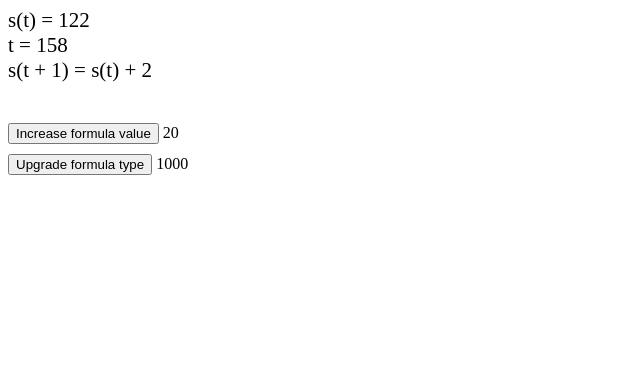
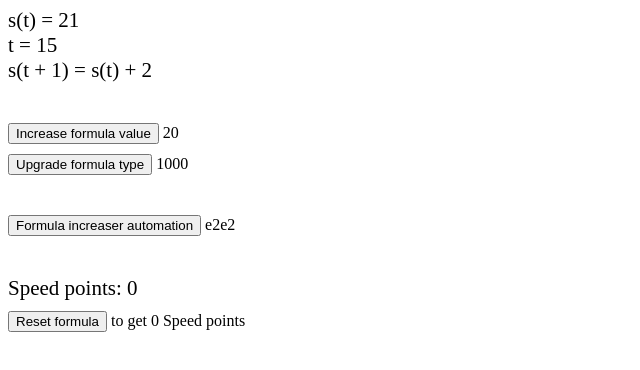
Before and after one commit to Gusarich/NumberFuck, a plain HTML site: page index.html in a window 1280 px wide. Both pictures are taken after a click on the button "Increase formula value". Shown: the whole page, without its empty margins (0-640 px from the left). Drawn offline with Linux system fonts and the light colour scheme.

Commit message:
Added alot of things

```diff
--- a/index.html
+++ b/index.html
@@ -10,9 +10,18 @@
             <span class="label">s(t + 1) = <span id="formula" class="number">s(t) + 1</span></span>
         </div>
 
-        <div class="upgrades">
+        <div class="ddiv upgrades">
             <div> <button onclick="increaseFormulaValue()">Increase formula value</button> <span id="upgradeCost1">10</span> </div>
             <div> <button onclick="upgradeFormulaType()">Upgrade formula type</button> <span id="upgradeCost2">1000</span> </div>
+        </div>
+
+        <div class="ddiv automations">
+            <div> <button onclick="upgradeFirstAutomation()">Formula increaser automation</button> <span id="automationCost1">e2e2</span> </div>
+        </div>
+
+        <div class="ddiv prestiges">
+            <span class="label">Speed points: <span id="speedPoints" class="number">0</span></span>
+            <div> <button onclick="firstPrestige()">Reset formula</button> <span id="firstPrestigeReward">to get 0</span> Speed points</div>
         </div>
 
         <script src="js/ExpantaNum.js"></script>
--- a/js/functions.js
+++ b/js/functions.js
@@ -1,12 +1,12 @@
 function normalize (value) {
     if (value.lt('1e6')) {
-        return value.toFixed(0);
+        return value.floor().toFixed(0);
     }
-    if (value.lt('e1e6')) {
+    if (value.lt('e2e1')) {
         return value.toExponential(0).replace('+', '');
     }
     if (value.lt('eeeee1')) {
-        return value.toFixed(0);
+        return value.toFixed(1);
     }
     let v = value.toHyperE();
     if (v.includes('.')) {
@@ -16,18 +16,35 @@ function normalize (value) {
     return v;
 }
 
+function smlog (value, min) {
+    var val = value.log(10).log(10);
+    val = val.minus(min);
+    if (val.isneg()) {
+        return new ExpantaNum('0');
+    }
+    return val;
+}
+
 function tick () {
     time = time.plus(1);
 
     if (formula.type == 1) {
-        score = score.plus(formula.value);
+        score = score.plus(formula.value.pow(points.speed.plus(1)));
     }
     else if (formula.type == 2) {
-        score = score.times(formula.value);
+        score = score.times(formula.value.pow(points.speed.plus(1)));
     }
     else if (formula.type == 3) {
-        score = score.pow(formula.value);
+        score = score.pow(formula.value.pow(points.speed.plus(1)));
     }
+
+    for (let i = 0; i < automations.length; i += 1) {
+        if (automations[i].bulk.neq(0)) {
+            increaseFormulaValue();
+        }
+    }
+
+    document.getElementById('firstPrestigeReward').innerText = 'to get ' + normalize(smlog(score, 3));
 
     document.getElementById('time').innerText = normalize(time);
     document.getElementById('score').innerText = normalize(score);
@@ -35,20 +52,28 @@ function tick () {
 
 function increaseFormulaValue () {
     if (score.gte(upgrades[0].cost)) {
-        score = score.div(upgrades[0].cost);
-        upgrades[0].cost = upgrades[0].cost.times(2);
         upgrades[0].done = upgrades[0].done.plus(1);
         formula.value = formula.value.plus(1);
 
-        document.getElementById('score').innerText = normalize(score);
+        if (formula.type == 1) {
+            upgrades[0].cost = upgrades[0].cost.times(2);
+            document.getElementById('formula').innerText = 's(t) ' + '+ ' + normalize(formula.value.pow(points.speed.plus(1)));
+        }
+        else if (formula.type == 2) {
+            upgrades[0].cost = upgrades[0].cost.pow(2);
+            document.getElementById('formula').innerText = 's(t) ' + '* ' + normalize(formula.value.pow(points.speed.plus(1)));
+        }
+        else if (formula.type == 3) {
+            upgrades[0].cost = upgrades[0].cost.pow(upgrades[0].done.pow(2));
+            document.getElementById('formula').innerText = 's(t) ' + '^ ' + normalize(formula.value.pow(points.speed.plus(1)));
+        }
+
         document.getElementById('upgradeCost1').innerText = normalize(upgrades[0].cost);
-        document.getElementById('formula').innerText = 's(t) ' + '+ ' + normalize(formula.value);
     }
 }
 
 function upgradeFormulaType () {
     if (score.gte(upgrades[1].cost)) {
-        score = score.div(upgrades[1].cost);
         upgrades[1].done += 1;
         formula.type += 1;
 
@@ -62,7 +87,39 @@ function upgradeFormulaType () {
         }
 
         formula.value = new ExpantaNum('2');
-        document.getElementById('score').innerText = normalize(score);
         document.getElementById('upgradeCost2').innerText = normalize(upgrades[1].cost);
     }
 }
+
+function upgradeFirstAutomation () {
+    if (score.gte(automations[0].cost)) {
+        automations[0].cost = automations[0].cost.pow(automations[0].cost);
+        automations[0].bulk = automations[0].bulk.plus(1);
+
+        document.getElementById('automationCost1').innerText = normalize(automations[0].cost);
+    }
+}
+
+function firstPrestige () {
+    points.speed = points.speed.plus(smlog(score, 3));
+
+    score = new ExpantaNum('1');
+    formula = {
+        type: 1, // 1 +, 2 *, 3 ^, 4 x^()
+        value: new ExpantaNum('1')
+    };
+    upgrades = [
+        {
+            cost: new ExpantaNum('10'),
+            done: new ExpantaNum('0')
+        },
+        {
+            cost: new ExpantaNum('1000'),
+            done: 0
+        }
+    ];
+
+    document.getElementById('upgradeCost1').innerText = normalize(upgrades[0].cost);
+    document.getElementById('upgradeCost2').innerText = normalize(upgrades[1].cost);
+    document.getElementById('speedPoints').innerText = normalize(points.speed);
+}
--- a/js/main.js
+++ b/js/main.js
@@ -1,5 +1,8 @@
 var score = new ExpantaNum('1');
 var time = new ExpantaNum('0');
+var points = {
+    speed: new ExpantaNum('0')
+};
 var formula = {
     type: 1, // 1 +, 2 *, 3 ^, 4 x^()
     value: new ExpantaNum('1')
@@ -14,7 +17,13 @@ var upgrades = [
         done: 0
     }
 ];
+var automations = [
+    {
+        cost: new ExpantaNum('e2e2'),
+        bulk: new ExpantaNum('0')
+    }
+];
 
 document.getElementById('score').innerText = normalize(score);
 
-setInterval(tick, 50);
+setInterval(tick, 500);
--- a/stylesheet.css
+++ b/stylesheet.css
@@ -7,15 +7,15 @@
     font-size: 21px;
 }
 
-.upgrades {
+.ddiv {
     margin-top: 40px;
 }
 
-.upgrades * {
+.ddiv * {
     display: inline-block;
 }
 
-.upgrades div {
+.ddiv div {
     display: block;
     margin-top: 10px;
 }
```
Also changed, not shown: 1 other file.
